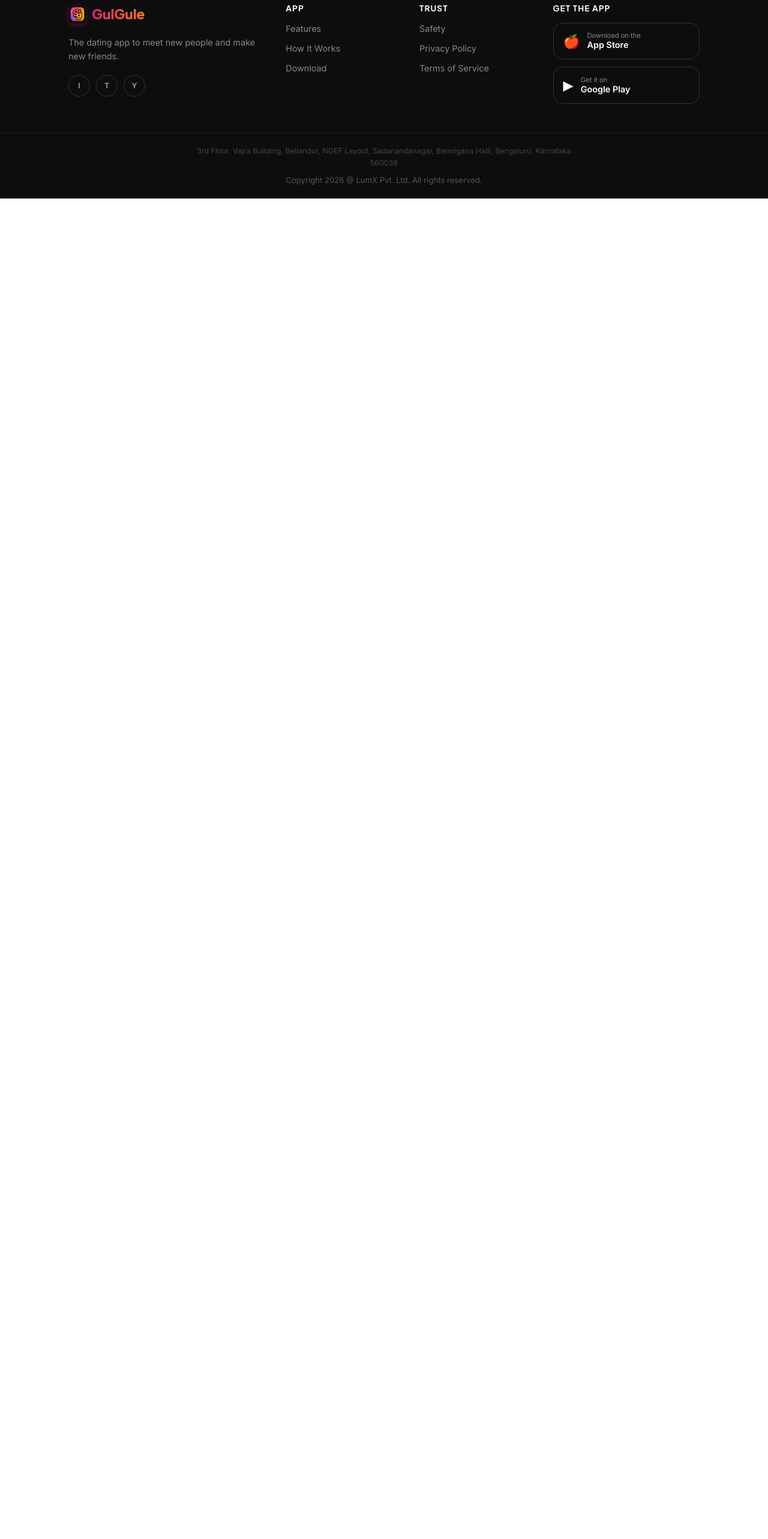
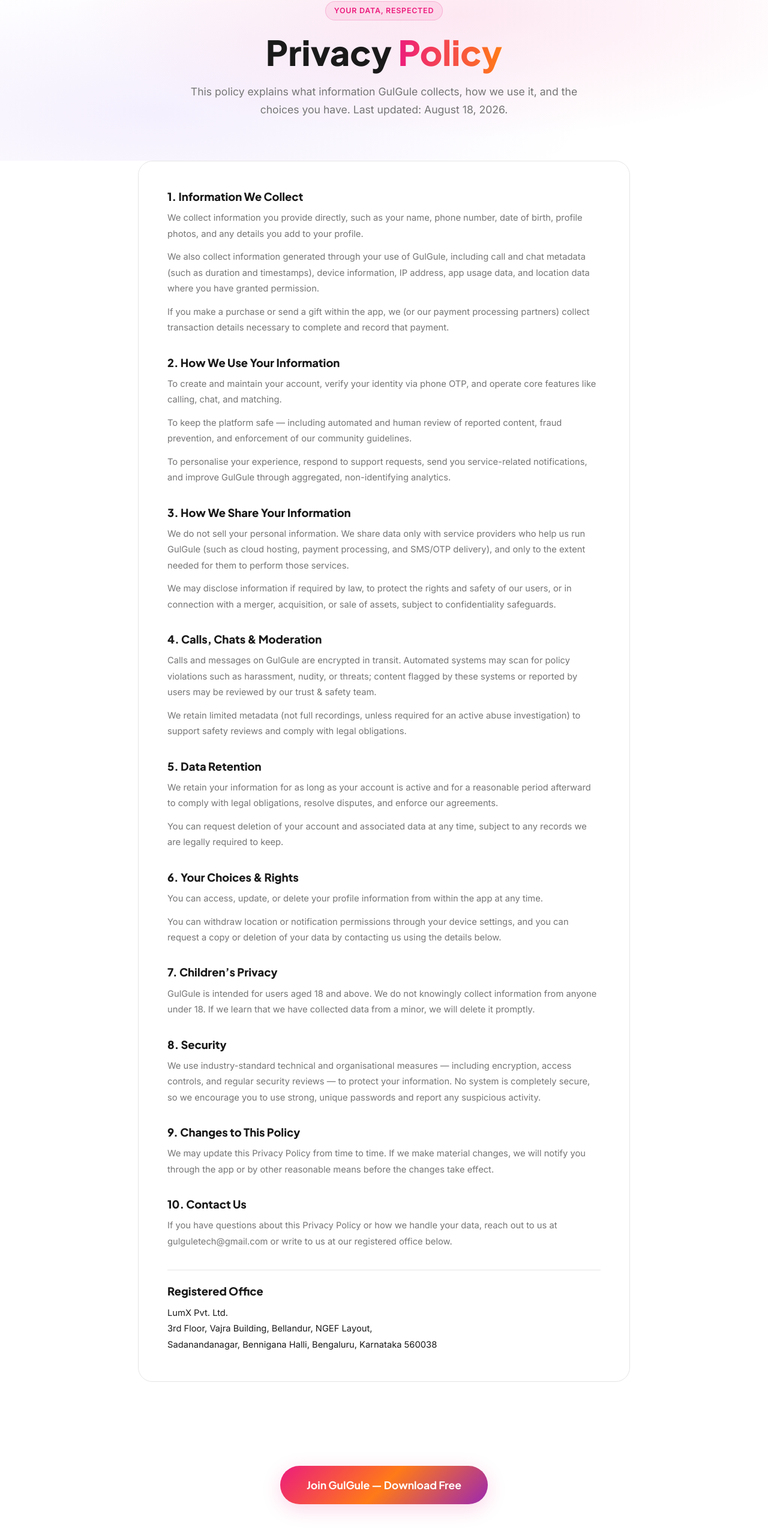
Before and after one commit to gulguletech/gulgule-website, a React (Create React App) app: page /privacy in a window 1280 px wide. Shown: the part 138-2704 px from the top of the page at 60% size. Before the commit the page ends 800 px from the top, so only its background shows below. Built offline with nearby package versions, Linux system fonts and the light colour scheme; no server answers.

Commit message:
privacy policiyc

```diff
--- a/src/App.jsx
+++ b/src/App.jsx
@@ -7,6 +7,7 @@
 import HowItWorks from './pages/HowItWorks';
 import Safety from './pages/Safety';
 import Download from './pages/Download';
+import Privacy from './pages/Privacy';
 import AdminApp from './admin/AdminApp';
 import AgencyApp from './agency/AgencyApp';
 
@@ -29,6 +30,7 @@
         <Route path="/how-it-works" element={<HowItWorks />} />
         <Route path="/safety" element={<Safety />} />
         <Route path="/download" element={<Download />} />
+        <Route path="/privacy" element={<Privacy />} />
         <Route path="/admin/*" element={<AdminApp />} />
         <Route path="/agency/*" element={<AgencyApp />} />
       </Routes>
--- a/src/components/Footer.jsx
+++ b/src/components/Footer.jsx
@@ -29,7 +29,7 @@
         <div className="footer__links-group">
           <h4>Trust</h4>
           <Link to="/safety">Safety</Link>
-          <a href="#!">Privacy Policy</a>
+          <Link to="/privacy">Privacy Policy</Link>
           <a href="#!">Terms of Service</a>
         </div>
 
--- a/src/components/Navbar.jsx
+++ b/src/components/Navbar.jsx
@@ -21,6 +21,7 @@
     { to: '/features', label: 'Features' },
     { to: '/how-it-works', label: 'How It Works' },
     { to: '/safety', label: 'Safety' },
+    { to: '/privacy', label: 'Privacy' },
   ];
 
   return (
--- /dev/null
+++ b/src/pages/Privacy.css
@@ -0,0 +1,75 @@
+.privacy-page {}
+
+.page-hero {
+  padding: 140px 24px 70px;
+  text-align: center;
+  position: relative;
+  overflow: hidden;
+}
+.page-hero__bg {
+  position: absolute; inset: 0;
+  background: radial-gradient(ellipse at 60% 40%, rgba(236,28,125,0.10) 0%, transparent 60%),
+              radial-gradient(ellipse at 20% 80%, rgba(124,58,237,0.08) 0%, transparent 50%);
+  pointer-events: none;
+}
+.page-hero__inner { position: relative; z-index: 1; max-width: 700px; margin: 0 auto; }
+.page-eyebrow {
+  display: inline-block;
+  padding: 5px 14px;
+  background: rgba(236,28,125,0.08);
+  border: 1px solid rgba(236,28,125,0.2);
+  border-radius: var(--radius-pill);
+  font-size: 0.78rem; font-weight: 600;
+  color: var(--pink); letter-spacing: 0.06em;
+  text-transform: uppercase; margin-bottom: 20px;
+}
+.page-hero h1 { font-size: clamp(2.2rem, 5vw, 3.6rem); font-weight: 800; margin-bottom: 18px; }
+.page-hero p { font-size: 1.1rem; color: var(--text-muted); line-height: 1.7; }
+.btn-primary {
+  display: inline-block; padding: 14px 32px;
+  background: var(--grad); color: white;
+  border-radius: var(--radius-pill);
+  font-family: var(--font-display); font-weight: 700; font-size: 1rem;
+  transition: transform 0.2s, box-shadow 0.2s;
+  box-shadow: var(--shadow-md); text-decoration: none;
+}
+.btn-primary:hover { transform: translateY(-2px); box-shadow: var(--shadow-lg); }
+.btn-primary--lg { font-size: 1.1rem; padding: 18px 44px; }
+.page-cta { padding: 60px 24px; text-align: center; }
+
+/* ===== POLICY CONTENT ===== */
+.privacy-section { padding: 0 24px 80px; }
+.privacy-inner { max-width: 820px; margin: 0 auto; }
+
+.privacy-card {
+  background: white;
+  border: 1px solid var(--border);
+  border-radius: var(--radius-lg);
+  padding: 48px;
+}
+
+.privacy-block { margin-bottom: 34px; }
+.privacy-block:last-child { margin-bottom: 0; }
+.privacy-block h2 {
+  font-size: 1.15rem;
+  font-weight: 800;
+  margin-bottom: 12px;
+  color: var(--text);
+}
+.privacy-block p {
+  font-size: 0.92rem;
+  color: var(--text-muted);
+  line-height: 1.8;
+  margin-bottom: 12px;
+}
+.privacy-block p:last-child { margin-bottom: 0; }
+
+.privacy-block--address {
+  padding-top: 24px;
+  border-top: 1px solid var(--border);
+}
+.privacy-block--address p { color: var(--text); }
+
+@media (max-width: 540px) {
+  .privacy-card { padding: 28px 22px; }
+}
--- /dev/null
+++ b/src/pages/Privacy.jsx
@@ -0,0 +1,124 @@
+import React, { useEffect } from 'react';
+import { Link } from 'react-router-dom';
+import Reveal from '../components/Reveal';
+import './Privacy.css';
+
+const LAST_UPDATED = 'August 18, 2026';
+
+const SECTIONS = [
+  {
+    title: '1. Information We Collect',
+    body: [
+      'We collect information you provide directly, such as your name, phone number, date of birth, profile photos, and any details you add to your profile.',
+      'We also collect information generated through your use of GulGule, including call and chat metadata (such as duration and timestamps), device information, IP address, app usage data, and location data where you have granted permission.',
+      'If you make a purchase or send a gift within the app, we (or our payment processing partners) collect transaction details necessary to complete and record that payment.',
+    ],
+  },
+  {
+    title: '2. How We Use Your Information',
+    body: [
+      'To create and maintain your account, verify your identity via phone OTP, and operate core features like calling, chat, and matching.',
+      'To keep the platform safe — including automated and human review of reported content, fraud prevention, and enforcement of our community guidelines.',
+      'To personalise your experience, respond to support requests, send you service-related notifications, and improve GulGule through aggregated, non-identifying analytics.',
+    ],
+  },
+  {
+    title: '3. How We Share Your Information',
+    body: [
+      'We do not sell your personal information. We share data only with service providers who help us run GulGule (such as cloud hosting, payment processing, and SMS/OTP delivery), and only to the extent needed for them to perform those services.',
+      'We may disclose information if required by law, to protect the rights and safety of our users, or in connection with a merger, acquisition, or sale of assets, subject to confidentiality safeguards.',
+    ],
+  },
+  {
+    title: '4. Calls, Chats & Moderation',
+    body: [
+      'Calls and messages on GulGule are encrypted in transit. Automated systems may scan for policy violations such as harassment, nudity, or threats; content flagged by these systems or reported by users may be reviewed by our trust & safety team.',
+      'We retain limited metadata (not full recordings, unless required for an active abuse investigation) to support safety reviews and comply with legal obligations.',
+    ],
+  },
+  {
+    title: '5. Data Retention',
+    body: [
+      'We retain your information for as long as your account is active and for a reasonable period afterward to comply with legal obligations, resolve disputes, and enforce our agreements.',
+      'You can request deletion of your account and associated data at any time, subject to any records we are legally required to keep.',
+    ],
+  },
+  {
+    title: '6. Your Choices & Rights',
+    body: [
+      'You can access, update, or delete your profile information from within the app at any time.',
+      'You can withdraw location or notification permissions through your device settings, and you can request a copy or deletion of your data by contacting us using the details below.',
+    ],
+  },
+  {
+    title: '7. Children\u2019s Privacy',
+    body: [
+      'GulGule is intended for users aged 18 and above. We do not knowingly collect information from anyone under 18. If we learn that we have collected data from a minor, we will delete it promptly.',
+    ],
+  },
+  {
+    title: '8. Security',
+    body: [
+      'We use industry-standard technical and organisational measures — including encryption, access controls, and regular security reviews — to protect your information. No system is completely secure, so we encourage you to use strong, unique passwords and report any suspicious activity.',
+    ],
+  },
+  {
+    title: '9. Changes to This Policy',
+    body: [
+      'We may update this Privacy Policy from time to time. If we make material changes, we will notify you through the app or by other reasonable means before the changes take effect.',
+    ],
+  },
+  {
+    title: '10. Contact Us',
+    body: [
+      'If you have questions about this Privacy Policy or how we handle your data, reach out to us at gulguletech@gmail.com or write to us at our registered office below.',
+    ],
+  },
+];
+
+export default function Privacy() {
+  useEffect(() => { window.scrollTo(0, 0); }, []);
+
+  return (
+    <div className="privacy-page">
+      <section className="page-hero">
+        <div className="page-hero__bg" />
+        <div className="page-hero__inner">
+          <Reveal effect="up">
+            <span className="page-eyebrow">Your data, respected</span>
+            <h1>Privacy <span className="grad-text">Policy</span></h1>
+            <p>This policy explains what information GulGule collects, how we use it, and the choices you have. Last updated: {LAST_UPDATED}.</p>
+          </Reveal>
+        </div>
+      </section>
+
+      <section className="privacy-section">
+        <div className="privacy-inner">
+          <Reveal effect="up" className="privacy-card">
+            {SECTIONS.map((s) => (
+              <div className="privacy-block" key={s.title}>
+                <h2>{s.title}</h2>
+                {s.body.map((p, i) => (
+                  <p key={i}>{p}</p>
+                ))}
+              </div>
+            ))}
+
+            <div className="privacy-block privacy-block--address">
+              <h2>Registered Office</h2>
+              <p>
+                LumX Pvt. Ltd.<br />
+                3rd Floor, Vajra Building, Bellandur, NGEF Layout,<br />
+                Sadanandanagar, Bennigana Halli, Bengaluru, Karnataka 560038
+              </p>
+            </div>
+          </Reveal>
+        </div>
+      </section>
+
+      <div className="page-cta">
+        <Link to="/download" className="btn-primary btn-primary--lg">Join GulGule — Download Free</Link>
+      </div>
+    </div>
+  );
+}
```
